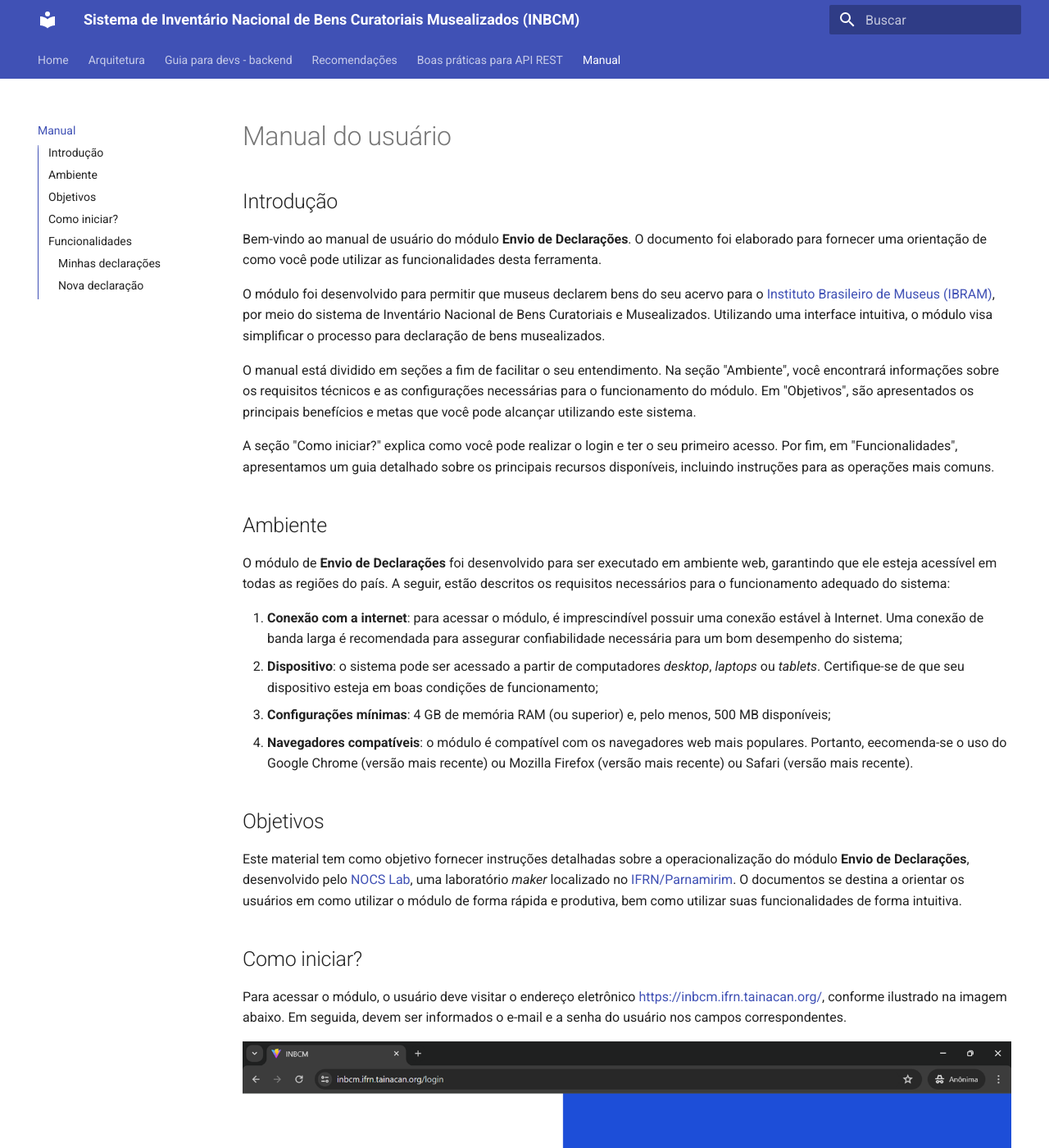
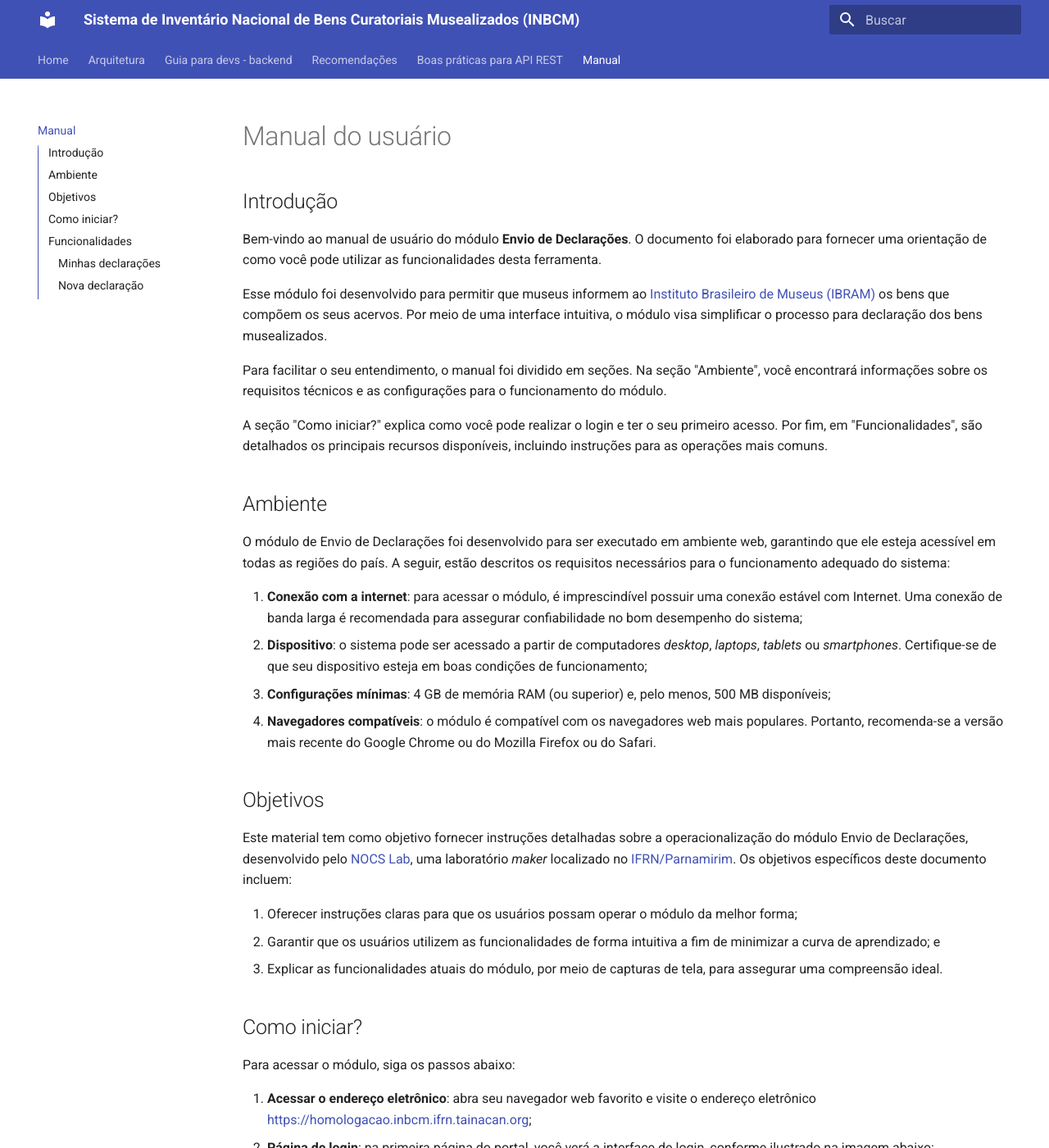
Before and after one commit to Nocs-lab/inbcm-docs, an MkDocs documentation site: the page built from docs/manual.md, in a window 1280 px wide and 1400 px high. Shown: the whole window at 82% size. Built offline with MkDocs 1.6.1 and Material for MkDocs 9.7.7, drawn with Linux system fonts in a browser that asks for light colours; some of the changed text lies outside the part shown.

Commit message:
Menu Manual
Neste commit, o conteúdo foi relido a fim de serem feitos melhorias textuais.

```diff
--- a/docs/manual.md
+++ b/docs/manual.md
@@ -3,29 +3,37 @@
 ## Introdução
 Bem-vindo ao manual de usuário do módulo **Envio de Declarações**. O documento foi elaborado para fornecer uma orientação de como você pode utilizar as funcionalidades desta ferramenta.
 
-O módulo foi desenvolvido para permitir que museus declarem bens do seu acervo para o [Instituto Brasileiro de Museus (IBRAM)](https://www.gov.br/museus/pt-br), por meio do sistema de Inventário Nacional de Bens Curatoriais e Musealizados. Utilizando uma interface intuitiva, o módulo visa simplificar o processo para declaração de bens musealizados.
+Esse módulo foi desenvolvido para permitir que museus informem ao [Instituto Brasileiro de Museus (IBRAM)](https://www.gov.br/museus/pt-br) os bens que compõem os seus acervos. Por meio de uma interface intuitiva, o módulo visa simplificar o processo para declaração dos bens musealizados.
 
-O manual está dividido em seções a fim de facilitar o seu entendimento. Na seção "Ambiente", você encontrará informações sobre os requisitos técnicos e as configurações necessárias para o funcionamento do módulo. Em "Objetivos", são apresentados os principais benefícios e metas que você pode alcançar utilizando este sistema.
+Para facilitar o seu entendimento, o manual foi dividido em seções. Na seção "Ambiente", você encontrará informações sobre os requisitos técnicos e as configurações para o funcionamento do módulo.
 
-A seção "Como iniciar?" explica como você pode realizar o login e ter o seu primeiro acesso. Por fim, em "Funcionalidades", apresentamos um guia detalhado sobre os principais recursos disponíveis, incluindo instruções para as operações mais comuns.
+A seção "Como iniciar?" explica como você pode realizar o login e ter o seu primeiro acesso. Por fim, em "Funcionalidades", são detalhados  os principais recursos disponíveis, incluindo instruções para as operações mais comuns.
 
 ## Ambiente
-O módulo de **Envio de Declarações** foi desenvolvido para ser executado em ambiente web, garantindo que ele esteja acessível em todas as regiões do país. A seguir, estão descritos os requisitos necessários para o funcionamento adequado do sistema:
+O módulo de Envio de Declarações foi desenvolvido para ser executado em ambiente web, garantindo que ele esteja acessível em todas as regiões do país. A seguir, estão descritos os requisitos necessários para o funcionamento adequado do sistema:
 
-1. **Conexão com a internet**: para acessar o módulo, é imprescindível possuir uma conexão estável à Internet. Uma conexão de banda larga é recomendada para assegurar confiabilidade necessária para um bom desempenho do sistema;
-2. **Dispositivo**: o sistema pode ser acessado a partir de computadores _desktop_, _laptops_ ou _tablets_. Certifique-se de que seu dispositivo esteja em boas condições de funcionamento;
+1. **Conexão com a internet**: para acessar o módulo, é imprescindível possuir uma conexão estável com Internet. Uma conexão de banda larga é recomendada para assegurar confiabilidade no bom desempenho do sistema;
+2. **Dispositivo**: o sistema pode ser acessado a partir de computadores _desktop_, _laptops_, _tablets_ ou _smartphones_. Certifique-se de que seu dispositivo esteja em boas condições de funcionamento;
 3. **Configurações mínimas**: 4 GB de memória RAM (ou superior) e, pelo menos, 500 MB disponíveis;
-4. **Navegadores compatíveis**: o módulo é compatível com os navegadores web mais populares. Portanto, eecomenda-se o uso do Google Chrome (versão mais recente) ou Mozilla Firefox (versão mais recente) ou Safari (versão mais recente).
+4. **Navegadores compatíveis**: o módulo é compatível com os navegadores web mais populares. Portanto, recomenda-se a versão mais recente do Google Chrome ou do Mozilla Firefox ou do Safari.
 
 ## Objetivos
-Este material tem como objetivo fornecer instruções detalhadas sobre a operacionalização do módulo **Envio de Declarações**, desenvolvido pelo [NOCS Lab](https://nocs.ifrn.edu.br/), uma laboratório _maker_ localizado no [IFRN/Parnamirim](https://portal.ifrn.edu.br/campus/parnamirim/). O documentos se destina a orientar os usuários em como utilizar o módulo de forma rápida e produtiva, bem como utilizar suas funcionalidades de forma intuitiva.
+Este material tem como objetivo fornecer instruções detalhadas sobre a operacionalização do módulo Envio de Declarações, desenvolvido pelo [NOCS Lab](https://nocs.ifrn.edu.br/), uma laboratório _maker_ localizado no [IFRN/Parnamirim](https://portal.ifrn.edu.br/campus/parnamirim/). Os objetivos específicos deste documento incluem:
+
+1. Oferecer instruções claras para que os usuários possam operar o módulo da melhor forma;
+2. Garantir que os usuários utilizem as funcionalidades de forma intuitiva a fim de minimizar a curva de aprendizado; e
+3. Explicar as funcionalidades atuais do módulo, por meio de capturas de tela, para assegurar uma compreensão ideal.
 
 ## Como iniciar?
-Para acessar o módulo, o usuário deve visitar o endereço eletrônico <https://inbcm.ifrn.tainacan.org/>, conforme ilustrado na imagem abaixo. Em seguida, devem ser informados o e-mail e a senha do usuário nos campos correspondentes.
+
+Para acessar o módulo, siga os passos abaixo:
+
+1. **Acessar o endereço eletrônico**: abra seu navegador web favorito e visite o endereço eletrônico <https://homologacao.inbcm.ifrn.tainacan.org>;
+2. **Página de login**: na primeira página do portal, você verá a interface de login, conforme ilustrado na imagem abaixo:
 
 ![Página de acesso ao módulo de Envio de Declarações](img/img1.png "Página de acesso ao módulo de Envio de Declarações.")
 
-Após acessar o módulo, o usuário será redirecionado para a página principal, como representado na imagem a seguir.
+Após preencher os campos "E-mail" e "Senha", pressione o botão "Entrar". Se suas credenciais tiverem sido informadas corretamente, você será redirecionado para a página principal da aplicação, como representado na imagem a seguir.
 
 ![Página principal do módulo](img/fig2.png "Figura 2 – Página principal do módulo.")
 
@@ -35,37 +43,34 @@
 2. **Nova declaração** (indicada pela letra "B"): permite o envio de uma nova declaração ou de uma declaração retificadora.
 
 ## Funcionalidades
-Nesta seção, são detalhadas as principais funcionalidades do módulo de Envio de Declarações. As funcionalidades estão divididas em duas subseções: Minhas Declarações e Nova Declaração.
+Nesta seção, são apresentadas as principais funcionalidades do módulo Envio de Declarações. As funcionalidades estão divididas em duas subseções: Minhas Declarações e Nova Declaração.
 
 ### Minhas declarações
 Nesta página, o usuário pode visualizar as declarações que já foram enviadas. A funcionalidade permite ao usuário
 
-1. acessar rapidamente o histórico de declarações;
-2. filtrar e ordenar as declarações por diferentes critérios; e
+1. acessar o histórico de declarações;
+2. filtrar as declarações por diferentes critérios; e
 3. detalhar os itens de cada declaração enviada.
 
-Como visto na figura abaixo
-
-![Lista de declarações enviadas](img/fig4.png "Lista de declarações enviadas.")
-
-para cada declaração enviada, são exibidas informações como
+Para cada declaração enviada, são exibidas informações como
 
 1. data de envio;
 2. ano da declaração;
 3. nome do museu;
-4. situação em que se encontra a declaração na base de dados do IBRAM;
-5. download para cada tipo de acervo enviado;
-6. download do recibo de envio;
-7. envio de uma declaração retificadora; e
-8. listagem das pendências.
+4. situação em que se encontra a declaração; e
+5. listagem das pendências.
+
+Além disso, o usuário também pode fazer o download da(s) planilha(s) enviada(s) e do recibo de entrega da declaração. Nesta tela, como observado na imagem abaixo, também é possível que o usuário escolha, caso necessite, enviar uma declaração retificadora.
+
+![Lista de declarações enviadas](img/fig4.png "Lista de declarações enviadas.")
 
 ### Nova declaração
-Na página de envio de declarações, como mostra a imagem a seguir,
+Na página de envio de declarações, o usuário deve utilizá-la para enviar os bens que compõem o acervo do museu. De acordo com a [Resolução Normativa nº 6, de 31 de agosto de 2021](https://www.gov.br/museus/pt-br/assuntos/legislacao-e-normas/outros-instrumentos-normativo/resolucao-normativa-ibram-no-6-de-31-de-agosto-de-2021), os bens podem ser Museológico, Bibliográfico ou Arquivístico. Para cada um desses tipos, há um modelo de planilha no qual serão preenchidos os dados referentes aos bens.
+
+A página na qual o usuário pode enviar a sua declaração de bens é representada na imagem abaixo:
 
 ![Página para envio de declarações](img/fig4.png "Figura 4 – Figura 4 – Página para envio de declarações.")
 
-o usuário deve utilizá-la para enviar os bens que compõem o acervo do museu. De acordo com a [Resolução Normativa nº 6, de 31 de agosto de 2021](https://www.gov.br/museus/pt-br/assuntos/legislacao-e-normas/outros-instrumentos-normativo/resolucao-normativa-ibram-no-6-de-31-de-agosto-de-2021), os bens podem ser Museológico, Bibliográfico ou Arquivístico. Para cada um desses tipos, há um modelo de planilha no qual serão preenchidos os dados referentes aos bens.
+Caso o usuário seja responsável pelo envio da declaração de apenas um museu, automaticamente, o sistema entenderá que a(s) planilha(s) a ser(em) enviada(s) corresponde(m) àquele museu. No entanto, caso o usuário seja responsável por enviar a declaração de mais de um museu, deve ser especificado de qual museu está se enviando a declaração (o que é representado pela letra "A" da imagem).
 
-Caso o usuário seja responsável pelo envio da declaração de apenas um museu, automaticamente, o sistema entenderá que a(s) planilha(s) a ser enviada(s) corresponde(m) àquele museu. No entanto, caso o usuário seja responsável pelo envio da declaração de mais de um museu, o usuário deverá especificar de qual museu ele está enviando a declaração (o que é representado pela letra "A" da imagem).
-
-Não é necessário que sejam enviadas planilhas para cada um dos tipos de bens, no entanto, pelo menos uma delas é obrigatória. Observa-se que, para cada tipo de bem, existe um campo correspondente (representado pelas letras "B", "C" e "D") em que o usuário pode informar a(s) planilha(s) a ser enviada(s).
+Não é necessário que sejam enviadas planilhas para cada um dos tipos de bens, no entanto, pelo menos uma delas é obrigatória. Observa-se que, para cada tipo de bem, existe um campo correspondente (representado pelas letras "B", "C" e "D") em que o usuário pode informar a(s) planilha(s) a ser(em) enviada(s).
```
